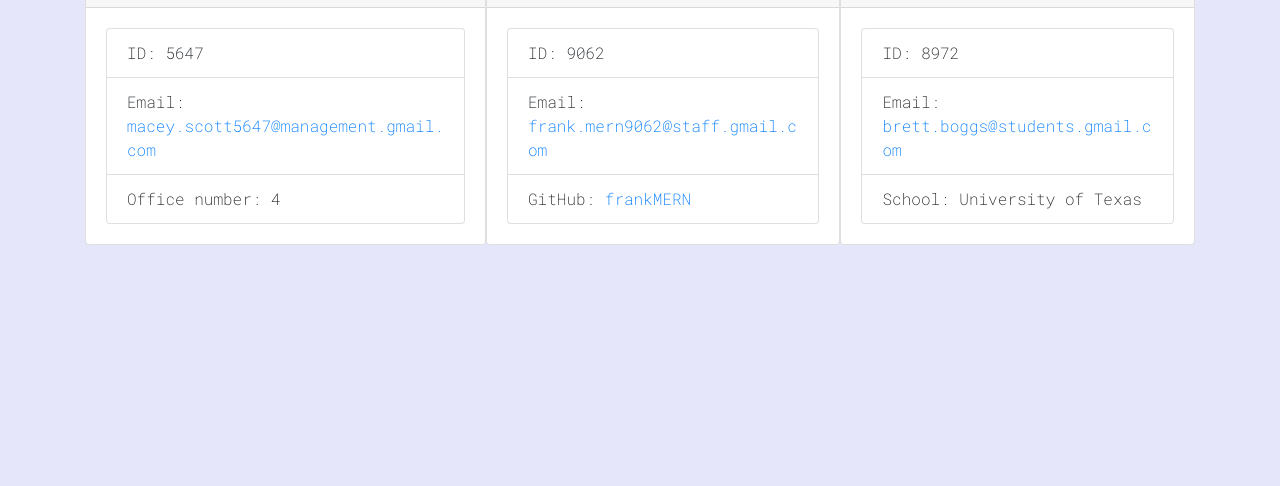
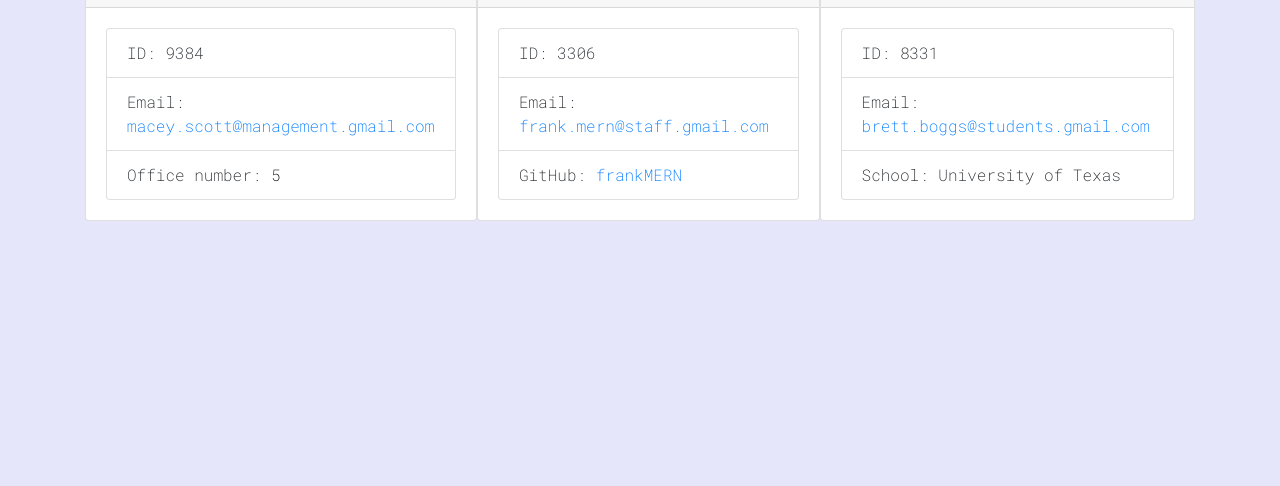
Before and after one commit to BreadBooks/TeamProfileGen, a website: page output/teamprofile.html in a window 1280 px wide. Shown: the part 314-800 px from the top of the page. Drawn offline with nearby package versions, Linux system fonts and the light colour scheme.

Commit message:
updated output

```diff
--- a/output/teamprofile.html
+++ b/output/teamprofile.html
@@ -29,9 +29,9 @@
     </div>
     <div class="card-body">
         <ul class="list-group">
-            <li class="list-group-item">ID: 5647</li>
-            <li class="list-group-item">Email: <a href="mailto:macey.scott5647@management.gmail.com">macey.scott5647@management.gmail.com</a></li>
-            <li class="list-group-item">Office number: 4</li>
+            <li class="list-group-item">ID: 9384</li>
+            <li class="list-group-item">Email: <a href="mailto:macey.scott@management.gmail.com">macey.scott@management.gmail.com</a></li>
+            <li class="list-group-item">Office number: 5</li>
         </ul>
     </div>
 </div><div class="card employee-card">
@@ -41,8 +41,8 @@
     </div>
     <div class="card-body">
         <ul class="list-group">
-            <li class="list-group-item">ID: 9062</li>
-            <li class="list-group-item">Email: <a href="mailto:frank.mern9062@staff.gmail.com">frank.mern9062@staff.gmail.com</a></li>
+            <li class="list-group-item">ID: 3306</li>
+            <li class="list-group-item">Email: <a href="mailto:frank.mern@staff.gmail.com">frank.mern@staff.gmail.com</a></li>
             <li class="list-group-item">GitHub: <a href="https://github.com/frankMERN" target="_blank" rel="noopener noreferrer">frankMERN</a></li>
         </ul>
     </div>
@@ -53,7 +53,7 @@
     </div>
     <div class="card-body">
         <ul class="list-group">
-            <li class="list-group-item">ID: 8972</li>
+            <li class="list-group-item">ID: 8331</li>
             <li class="list-group-item">Email: <a href="mailto:brett.boggs@students.gmail.com">brett.boggs@students.gmail.com</a></li>
             <li class="list-group-item">School: University of Texas</li>
         </ul>
```
